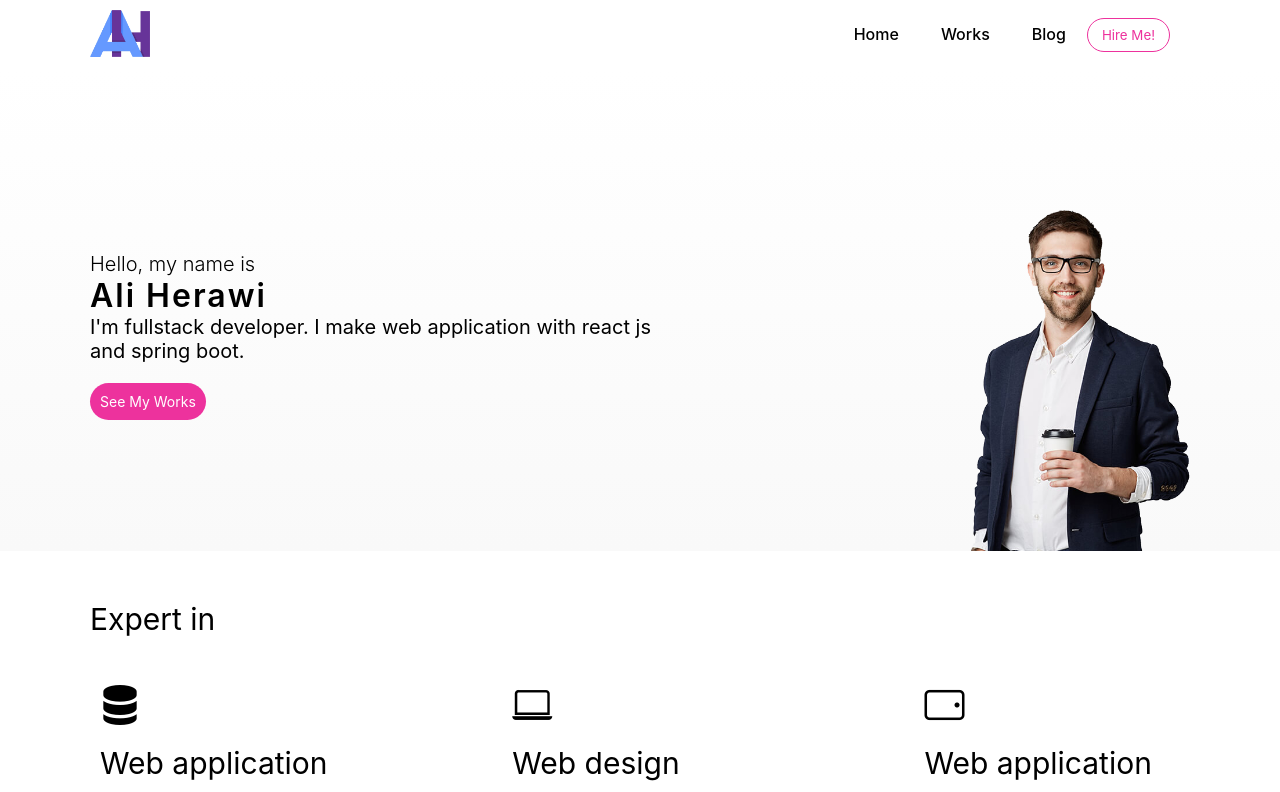
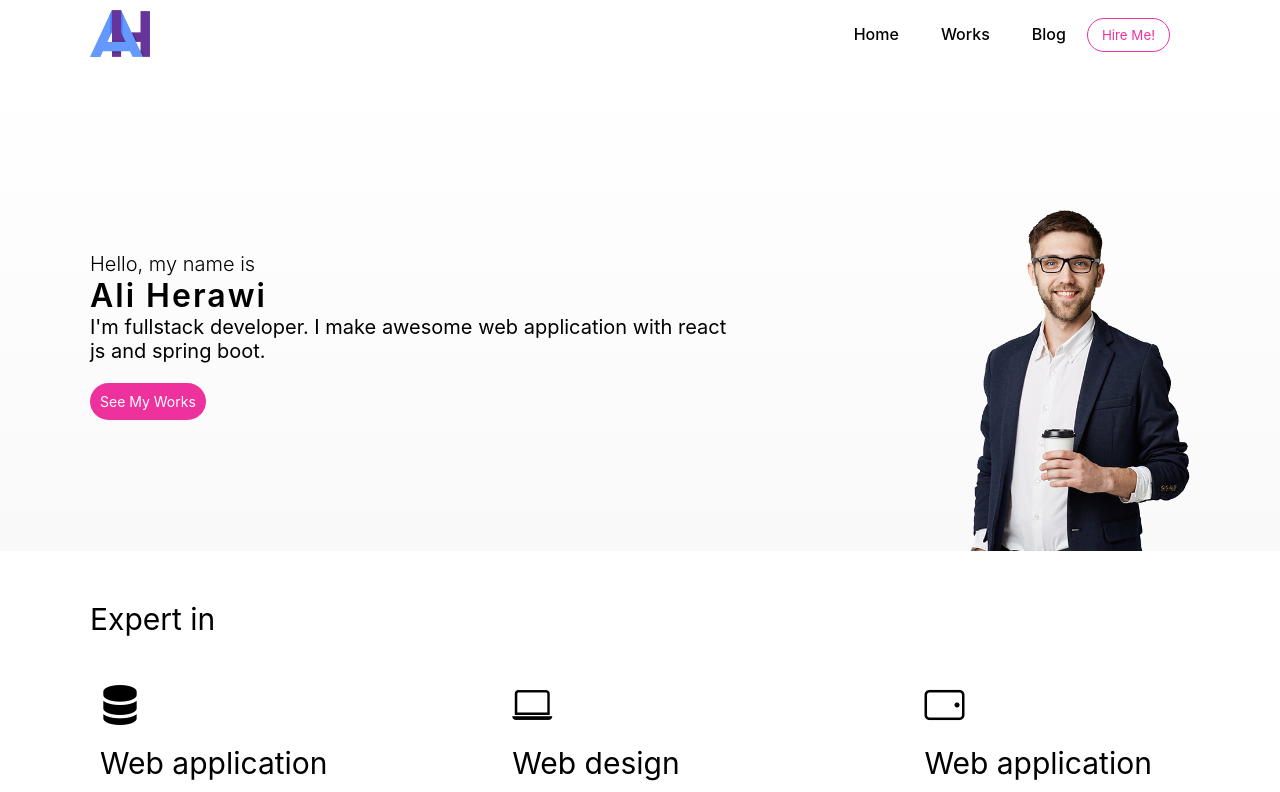
Before and after one commit to Aliherawi7/iPortfolio, a React (Create React App) app: page / in a window 1280 px wide. Shown: the top 792 px of the page. Built offline with nearby package versions, Linux system fonts and the light colour scheme.

Commit message:
intro text changed

```diff
--- a/src/components/Home.js
+++ b/src/components/Home.js
@@ -12,7 +12,7 @@ function Home() {
                     <div className='intro-text'>
                         <p>Hello, my name is</p>
                         <h1>Ali Herawi</h1>
-                        <h2>I'm fullstack developer. I make web application with react js and spring boot.</h2>
+                        <h2>I'm fullstack developer. I make awesome web application with react js and spring boot.</h2>
                         <button className='see-my-works'>
                             See My Works
                         </button>
```
